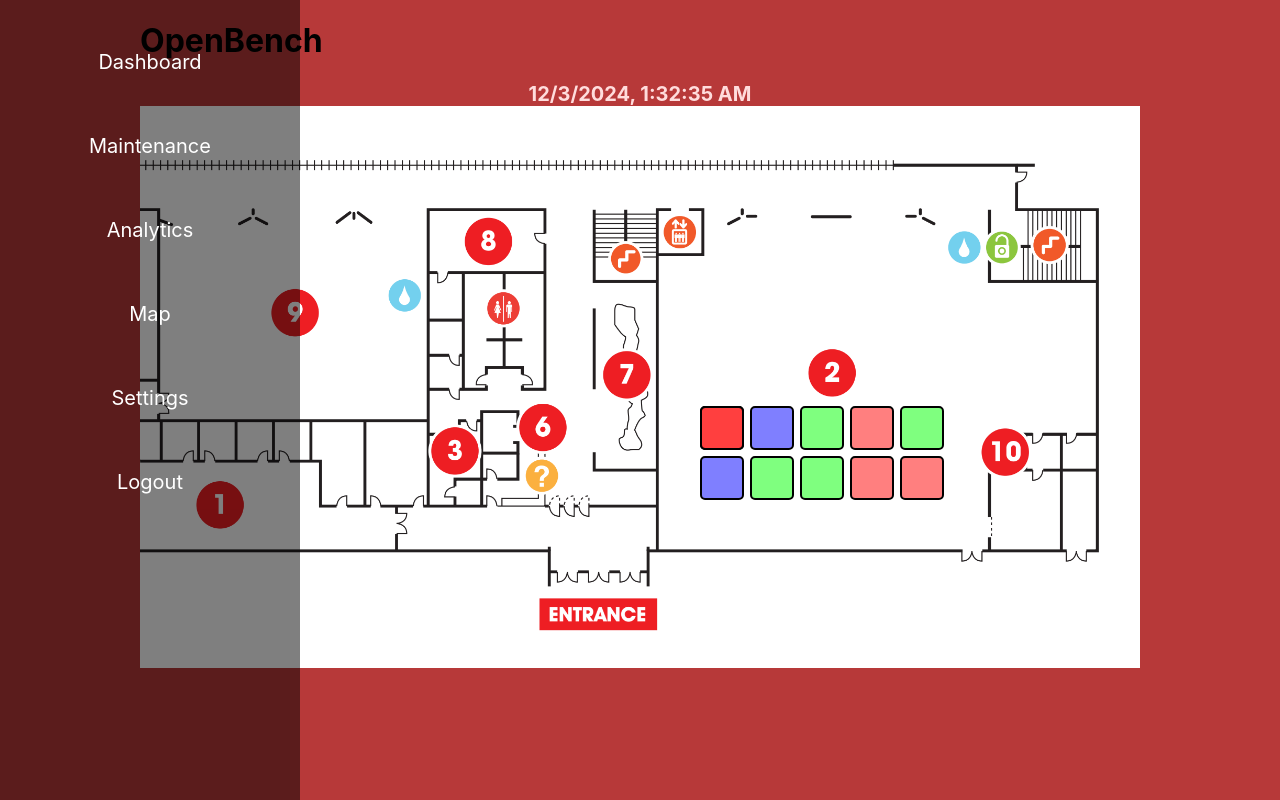
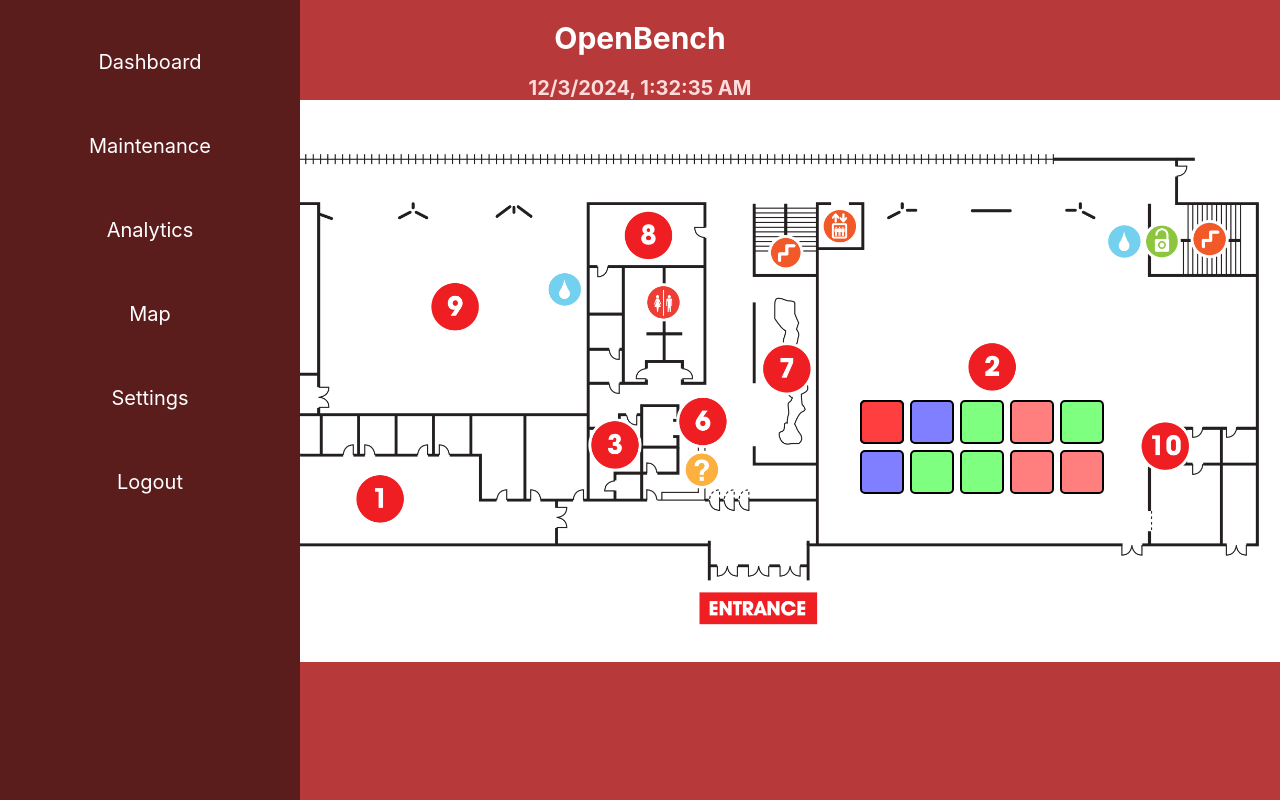
Before and after one commit to amyktruongdev/openbench, a React (Create React App) app in the folder client/: page /map in a window 1280 px wide. Built offline with nearby package versions, Linux system fonts and the light colour scheme.

Commit message:
Pushed map over

```diff
--- a/client/src/Map.css
+++ b/client/src/Map.css
@@ -1,6 +1,7 @@
 .map-container {
     position: relative;
     display: inline-block;
+    margin-left: 320px; /* Push the map right, past the navbar */
   }
 
   .map-image {
--- a/client/src/pages/Map.jsx
+++ b/client/src/pages/Map.jsx
@@ -6,7 +6,7 @@
 const Map = () => {
   return (
     <div>
-      <h1>OpenBench</h1>
+      <h1 className="header">OpenBench</h1>
       <Time />
       <Nav></Nav>
       <div className="map-container">
```
